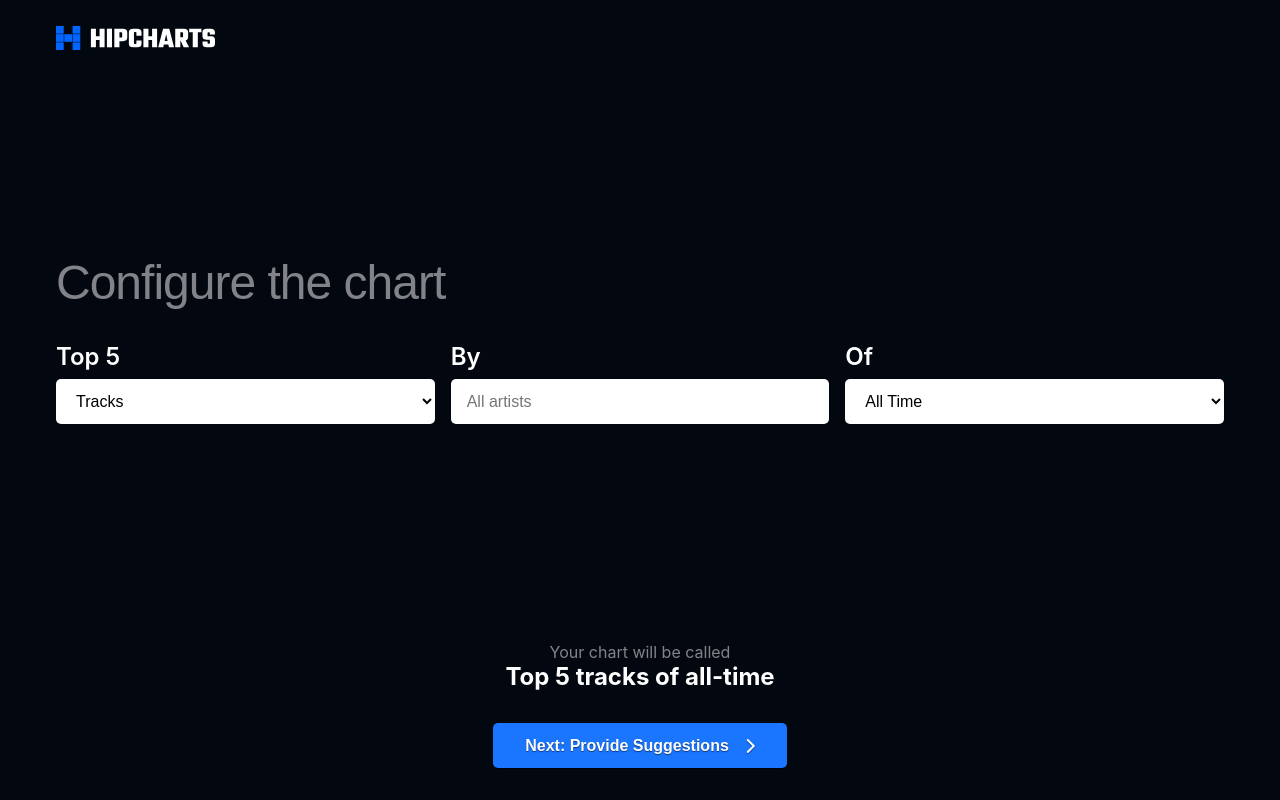
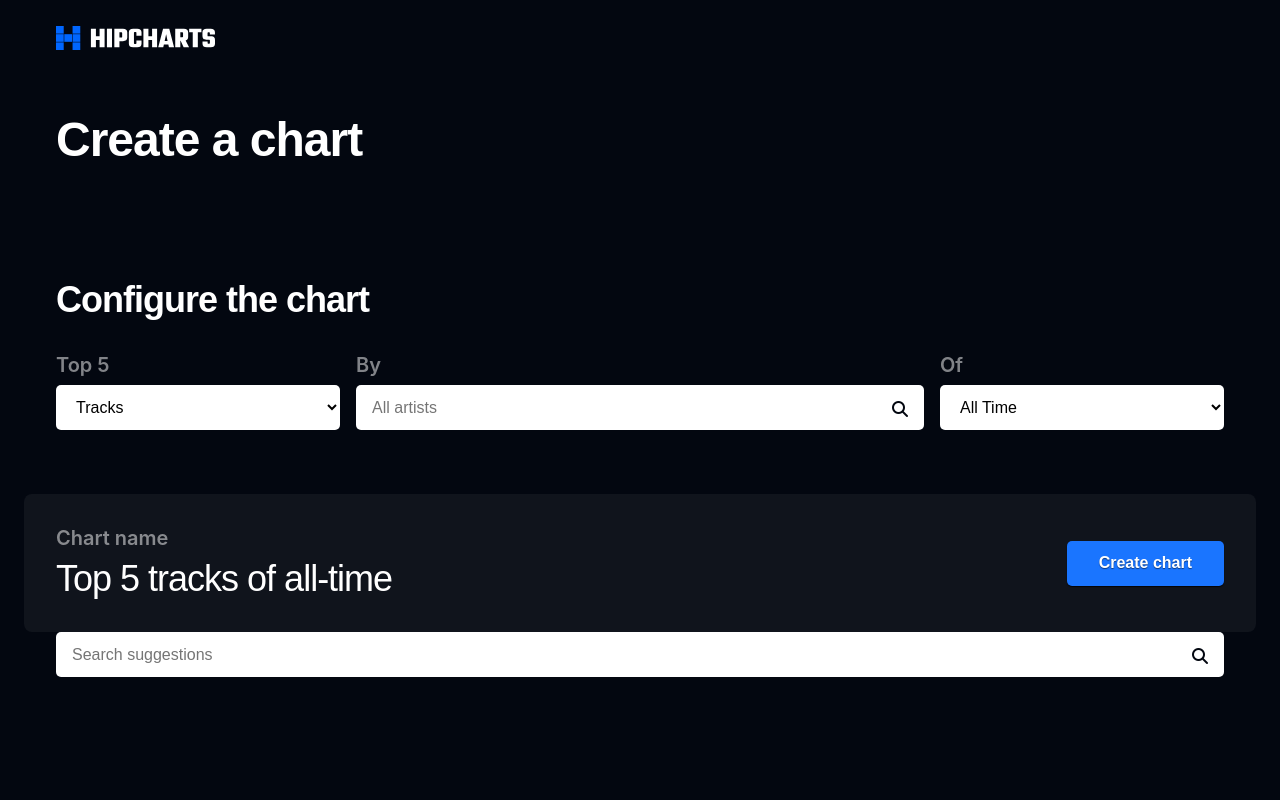
Before and after one commit to jaseflow/hipcharts-2021, a React (Create React App) app: page /admin in a window 1280 px wide. Built offline with nearby package versions, Linux system fonts and the light colour scheme.

Commit message:
Admin WIP

```diff
--- a/src/components/Admin/Admin.scss
+++ b/src/components/Admin/Admin.scss
@@ -1,8 +1,27 @@
 .Admin__container {
-  height: calc(100vh - (80px + 4rem));
+  padding-top: 10vh;
+}
+
+.Admin__form {
+  position: relative;
+  z-index: 50;
+}
+
+.Admin__search {
+  position: relative;
+}
+
+.Admin__results {
+  position: absolute;
+  top: 100%;
+  left: 0;
+  width: 100%;
 }
 
 .Admin__footer {
-  text-align: center;
-  min-width: 400px;
+  border-radius: 0.5rem;
+  padding: 2rem;
+  margin-left: -2rem;
+  margin-right: -2rem;
+  background: rgba(255,255,255,0.05);
 }
--- a/src/components/Admin/Admin.tsx
+++ b/src/components/Admin/Admin.tsx
@@ -1,65 +1,84 @@
 import React, { useState, useEffect } from 'react';
+
+import Typeahead from '../Typeahead/Typeahead';
 
 function Admin() {
 
-  const [type, setType] = useState('tracks')
+  const [type, setType] = useState('track')
   const [artist, setArtist] = useState('')
   const [period, setPeriod] = useState('all-time')
 
+  const [query, setQuery] = useState(`?type=${type}&period=${period}`)
+  const [suggestions, setSuggestions] = useState<any[]>([])
   const [title, setTitle] = useState('')
-
-  function handleSearch(e: any) {
-    setArtist(e.target.value);
-  }
 
   useEffect(() => {
     const includeByArtist = artist.length && type !== 'artists';
     const artistCapitalized = artist.charAt(0).toUpperCase() + artist.slice(1)
 
-    if (artist) {
-      fetch(`${process.env.REACT_APP_API_URL}/search/${realChartType}?${query}=${artist}`)
-        .then(response => response.json())
-        .then((data) => {
-          console.log()
-        })
+    setQuery(`?type=${type}${artist ? '&artist=' + artist : ''}${period ? '&period=' + period : ''}`)
+    setTitle(`Top 5 ${includeByArtist ? artistCapitalized : ''} ${type}s  of ${period}`)
+    console.log('query changed', query)
+  }, [type, artist, period, query])
+
+  function handleAddSuggestion(id: string) {
+    let ids : string[] = [...suggestions];
+    ids.push(id)
+
+    setSuggestions(ids);
   }
 
-    setTitle(`Top 5 ${includeByArtist ? artistCapitalized : ''} ${type}  of ${period}`)
-  }, [type, artist, period])
+  function handleSubmit(e: any) {
+    e.preventDefault();
+    const data = {
+      "name": title,
+      "query": query,
+      "suggestions": suggestions.map((d: any) => d.id).join('|'),
+    }
+    fetch(`${process.env.REACT_APP_API_URL}/charts`, {
+      method: 'POST',
+      headers: {
+        'Content-Type': 'application/json'
+      },
+      body: JSON.stringify(data),
+    })
+    .then(response => response.json())
+    .then(data => console.log(data))
+  }
 
   return (
     <section className="escape-header Admin">
       <div className="page-container">
         <div className="container">
+          <h1 className="title title--large">Create a chart</h1>
           <div className="Admin__container flex flex--column flex--around">
-            <div className="flex__full flex flex--bottom">
+            <div className="flex__full flex flex--bottom Admin__form">
               <div className="flex__full">
-                <h1 className="title title--large title--light ghosty">Configure the chart</h1>
-                <form action="" className="flex flex--aligned flex--gap">
+                <h1 className="title">Configure the chart</h1>
+                <form action="" onSubmit={handleSubmit}>
+                  <div className="flex flex--bottom flex--gap m-b-4">
                     <div className="flex__full">
-                    <label htmlFor="chartType">Top 5</label>
-                    <select name="chartType" value={type} className="input" onChange={(e) => setType(e.target.value)}>
-                      <option value="tracks">Tracks</option>
-                      <option value="albums">Albums</option>
-                      <option value="artists">Artists</option>
+                      <label htmlFor="chartType" className="ghosty">Top 5</label>
+                      <select name="chartType" defaultValue="track" className="input" onChange={(e) => setType(e.target.value)}>
+                        <option value="track">Tracks</option>
+                        <option value="album">Albums</option>
+                        <option value="artist">Artists</option>
                       </select>
                     </div>
-                  <div className={`flex__full flex flex--aligned flex--gap ${type === 'artists' ? 'ghost' : ''}`}>
-                    <div className="flex__full">
-                      <label htmlFor="chartArtist">By</label>
-                      <input
-                        type="text"
-                        name="chartArtist"
-                        readOnly={type === 'artists'}
-                        className="input"
+                    <div className={`flex__fuller flex flex--aligned flex--gap ${type === 'artist' ? 'ghost' : ''}`}>
+                      <div className="flex__full Admin__search">
+                        <label htmlFor="chartArtist" className="ghosty">By</label>
+                        <Typeahead
+                          noSubText={true}
+                          query="?type=artist"
+                          disabled={type === 'artist'}
                           placeholder="All artists"
-                        value={artist}
-                        onChange={handleSearch}
-                      />
+                          onSearchClick={(val:any) => setArtist(val.name)}
+                          onSearchEnter={(val:any) => setArtist(val.name)} />
                       </div>
                     </div>
-                  <div className="flex__full">
-                    <label htmlFor="chartYear">Of</label>
+                    <div className={`flex__full ${(type === 'album' || type === 'track') && artist.length ? 'ghost' : ''}`}>
+                      <label htmlFor="chartYear" className="ghosty">Of</label>
                       <select name="chartYear" value={period} className="input" onChange={(e) => setPeriod(e.target.value)}>
                         <option value="all-time">All Time</option>
                         <option value="2020">2020</option>
@@ -75,19 +94,24 @@ function Admin() {
                         <option value="2010">2010</option>
                       </select>
                     </div>
+                  </div>
+                  <div className="Admin__footer flex flex--aligned flex--spaced">
+                    <div>
+                      <label className="ghosty">Chart name</label>
+                      <h2 className="title title--light flat">{title}</h2>
+                    </div>
+                    <button className="btn Admin__action">
+                      Create chart
+                    </button>
+                  </div>
                 </form>
               </div>
             </div>
-            <footer className="flex__full flex flex--bottom flex--centered">
-              <div className="flex flex--column flex--guts Admin__footer">
-                <p className="ghosty">Your chart will be called</p>
-                <h2>{title}</h2>
-                <button className="btn Admin__action">
-                  Next: Provide Suggestions
-                  <i className="fa fa-chevron-right m-l-1"></i>
-                </button>
-              </div>
-            </footer>
+            <Typeahead
+              query={query}
+              placeholder="Search suggestions"
+              onSearchClick={(val:any) => handleAddSuggestion(val.id)}
+              onSearchEnter={(val:any) => handleAddSuggestion(val.id)} />
           </div>
         </div>
       </div>
--- a/src/components/ChartBuilder/ChartBuilderSearch.tsx
+++ b/src/components/ChartBuilder/ChartBuilderSearch.tsx
@@ -1,6 +1,6 @@
 import React, { useState, useEffect, useRef } from 'react';
 
-import ChartBuilderResult from './ChartBuilderResult';
+import TypeaheadItem from '../Typeahead/TypeaheadItem';
 
 interface ChartBuilderSearchProps {
   chartType: string;
@@ -107,7 +107,7 @@ function ChartBuilderSearch(
     const lastImage = r.images && r.images[r.images.length - 1]
 
     return (
-      <ChartBuilderResult
+      <TypeaheadItem
         key={`result-${r.name}`}
         selected={i === resultsIndex}
         imageUrl={lastImage.url}
--- a/src/components/Charts/Charts.tsx
+++ b/src/components/Charts/Charts.tsx
@@ -51,7 +51,7 @@ function Charts() {
                   <div className="text-centered flex flex--column flex--guts">
                     <h1 className="Empty__title">No charts</h1>
                     <h2 className="Empty__subtitle">Why not be the first to make one?</h2>
-                    <IntroCta small={true} />
+                    <IntroCta small={true} text="Create  chart" to="/create" />
                   </div>
                 </div>
               )
--- a/src/components/Intro/Intro.tsx
+++ b/src/components/Intro/Intro.tsx
@@ -1,6 +1,4 @@
 import React from 'react';
-
-import { Link } from 'react-router-dom';
 
 import IntroCta from './IntroCta';
 import ArtistWall from '../ArtistWall/ArtistWall';
@@ -18,8 +16,8 @@ function Intro() {
             <img src={logoStacked} className="Intro__logo" alt="logo" />
             <h1 className="Intro__title title title--large">Create and share top five charts</h1>
             <div className="Intro__footer">
-              <IntroCta />
-              <Link to="/charts" className="btn btn--secondary btn--large">Browse charts</Link>
+              <IntroCta to="/create" text="Create chart" />
+              <IntroCta to="/charts" secondary={true} text="Browse charts" />
             </div>
           </div>
         </div>
--- a/src/components/Intro/IntroCta.tsx
+++ b/src/components/Intro/IntroCta.tsx
@@ -4,11 +4,24 @@ import { Link } from 'react-router-dom';
 
 interface IntroCtaProps {
   small?: boolean;
+  secondary?: boolean;
+  to: string;
+  text: string;
 }
 
-function IntroCta({ small }: IntroCtaProps) {
+function IntroCta({ small, to, text, secondary }: IntroCtaProps) {
   return (
-    <Link to="/create" data-testid="cta" className={`btn ${!small ? 'btn--large' : ''}`}>Create a chart</Link>
+    <Link
+      to={to}
+      data-testid={`cta-${to}`}
+      className={
+        `btn
+        ${!small ? 'btn--large' : ''}
+        ${secondary ? 'btn--secondary' : ''}
+        `
+      }>
+      { text }
+    </Link>
   );
 }
 
--- a/src/components/Typeahead/Typeahead.tsx
+++ b/src/components/Typeahead/Typeahead.tsx
@@ -51,7 +51,6 @@ function Typeahead(
 
   function handleSearchClick(result: any) {
     onSearchClick(result);
-    setValue(result.name);
     closeSearch();
   }
 
@@ -65,6 +64,7 @@ function Typeahead(
 
   function closeSearch() {
     setSearching(false);
+    setValue('');
     setResultsIndex(0);
   }
 
@@ -75,15 +75,16 @@ function Typeahead(
       closeSearch()
     }
     if (e.keyCode === 40) {
+      e.preventDefault();
       handleSearchNavigate('down')
     }
     if (e.keyCode === 38) {
+      e.preventDefault();
       handleSearchNavigate('up')
     }
     if (e.keyCode === 13) {
       e.preventDefault();
       closeSearch();
-      setValue(results[resultsIndex].name);
       onSearchEnter(results[resultsIndex]);
     }
   }
--- a/src/index.scss
+++ b/src/index.scss
@@ -218,7 +218,6 @@ h2 {
   padding: 0 1rem;
   border: 0;
   background: #fff;
-  margin-bottom: 1rem;
   border-radius: $radius;
   outline: 0;
   transition: border 375ms ease;
@@ -226,7 +225,7 @@ h2 {
 
 label {
   display: block;
-  font-size: 1.5rem;
+  font-size: 1.25rem;
   font-weight: 600;
   margin-bottom: 0.5rem;
 }
@@ -237,6 +236,10 @@ label {
 
 .flex__full {
   flex: 1;
+}
+
+.flex__fuller {
+  flex: 2;
 }
 
 .flex--half-gap {
@@ -289,9 +292,18 @@ label {
 .m-r-1 { margin-right: 1rem; }
 .m-b-1 { margin-bottom: 1rem; }
 
+.m-b-2 { margin-bottom: 2rem; }
+
+.m-b-4 { margin-bottom: 4rem; }
+
 @media(min-width: 768px) {
   .title--large {
     font-size: 3rem;
+  }
+
+  .title--larger {
+    font-size: 5rem;
+    margin-bottom: 1.5em;
   }
 
   .hide-mobile {
@@ -314,3 +326,4 @@ label {
 @import "components/Spinner/Spinner.scss";
 @import "components/StickyFooter/StickyFooter.scss";
 @import "components/Admin/Admin.scss";
+@import "components/Typeahead/Typeahead.scss";
```
Also changed, not shown: src/components/ChartBuilder/ChartBuilder.scss (+0 -56 lines), src/components/ChartBuilder/ChartBuilderResult.tsx (deleted, +0 -31 lines). Lines whose indentation alone changed are shown as unchanged.
